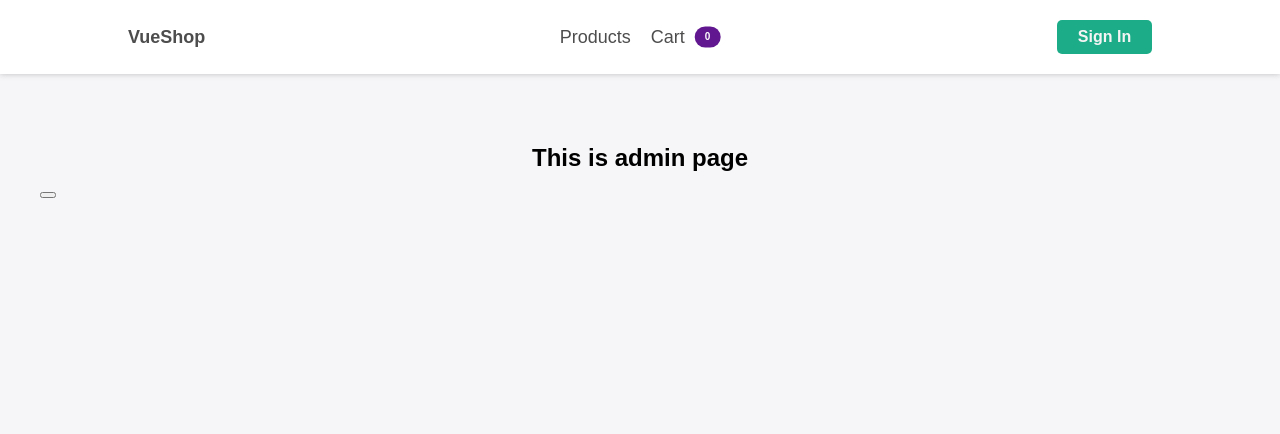
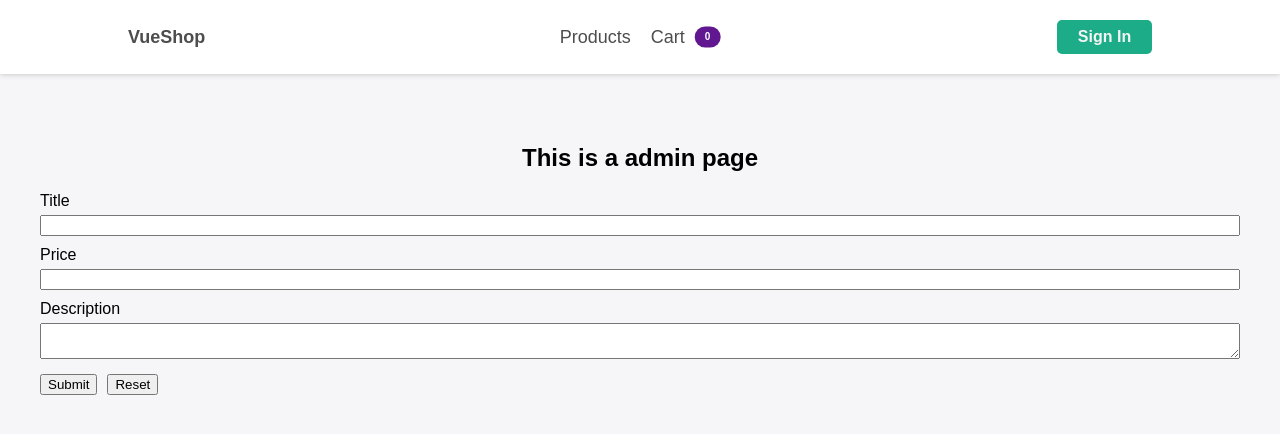
Before and after one commit to ArsenyKornilcev/vue-shop, a Vue app: page /admin in a window 1280 px wide. Shown: the top 434 px of the page. Built offline with nearby package versions, Linux system fonts and the light colour scheme.

Commit message:
ui: form fix, admin page fill

```diff
--- a/src/components/layout/TheForm.vue
+++ b/src/components/layout/TheForm.vue
@@ -1,11 +1,16 @@
 <template>
 	<div>
-		<form @submit="submit">
+		<form @submit.prevent>
+			<div class="inputs">
 				<div
 					class="column"
 					v-for="input in inputs"
 					:key="input.id">
-				<label :for="input.id">{{ input.label }}</label>
+					<label
+						:for="input.id"
+						v-if="input.label"
+						>{{ input.label }}</label
+					>
 					<input
 						:id="input.id"
 						:type="input.type"
@@ -15,14 +20,28 @@
 					class="column"
 					v-for="textarea in textareas"
 					:key="textarea.id">
-				<label :for="textarea.id">{{ textarea.label }}</label>
+					<label
+						:for="textarea.id"
+						v-if="textarea.label"
+						>{{ textarea.label }}</label
+					>
 					<textarea
 						:id="textarea.id"
 						:placeholder="textarea.placeholder"></textarea>
 				</div>
+			</div>
 
 			<div class="buttons">
-				<button>{{ submitBtnText }}</button>
+				<button
+					@click="submit"
+					v-if="!submitItemBtn">
+					{{ submitBtnText }}
+				</button>
+				<button
+					@click="submitItem"
+					v-else>
+					{{ submitBtnText }}
+				</button>
 				<button
 					type="reset"
 					v-if="resetBtnText">
@@ -34,15 +53,28 @@
 </template>
 <script>
 	export default {
+		data() {
+			return {
+				newProduct: null,
+			};
+		},
 		props: {
 			inputs: Array,
 			textareas: Array,
 			resetBtnText: String,
 			submitBtnText: String,
+			submitItemBtn: Boolean, // if defined form will provide item on submit action
 		},
 		methods: {
+			submitItem() {
+				this.newProduct = {
+					...this.inputs,
+					...this.textareas,
+				};
+				this.$emit("custom-submit", this.newProduct);
+			},
 			submit() {
-				// this.$emit("submit", newProduct);
+				this.$emit("custom-submit");
 			},
 		},
 	};
@@ -51,9 +83,26 @@
 	.column {
 		display: flex;
 		flex-flow: column wrap;
+		gap: 5px;
 	}
 	.buttons {
 		display: flex;
 		gap: 10px;
 	}
+
+	.inputs {
+		display: flex;
+		flex-flow: column wrap;
+		gap: 10px;
+	}
+
+	form .buttons {
+		margin-top: 5px;
+	}
+
+	form {
+		display: flex;
+		flex-flow: column wrap;
+		gap: 10px;
+	}
 </style>
--- a/src/components/pages/AdminPage.vue
+++ b/src/components/pages/AdminPage.vue
@@ -1,24 +1,50 @@
 <template>
 	<div>
-		<h2 class="text-center">This is admin page</h2>
+		<h2 class="text-center">This is a admin page</h2>
 
 		<the-form
-		@submit="addProduct"
-		></the-form>
+			@custom-submit="addProduct"
+			resetBtnText="Reset"
+			submitItemBtn="true"
+			submitBtnText="Submit"
+			:inputs="inputs"
+			:textareas="textareas"></the-form>
 	</div>
 </template>
 <script>
 	import TheForm from "../layout/TheForm.vue";
 	export default {
 		name: "AdminPage",
+		data() {
+			return {
+				inputs: [
+					{
+						id: "i1",
+						label: "Title",
+						type: "text",
+					},
+					{
+						id: "i2",
+						label: "Price",
+						type: "number",
+					},
+				],
+				textareas: [
+					{
+						id: "t1",
+						label: "Description",
+					},
+				],
+			};
+		},
 		components: {
 			TheForm,
 		},
 		methods: {
 			addProduct() {
-
-			}
-		}
+				alert("submitted");
+			},
+		},
 	};
 </script>
 <style></style>
```
Lines whose indentation alone changed are shown as unchanged.
